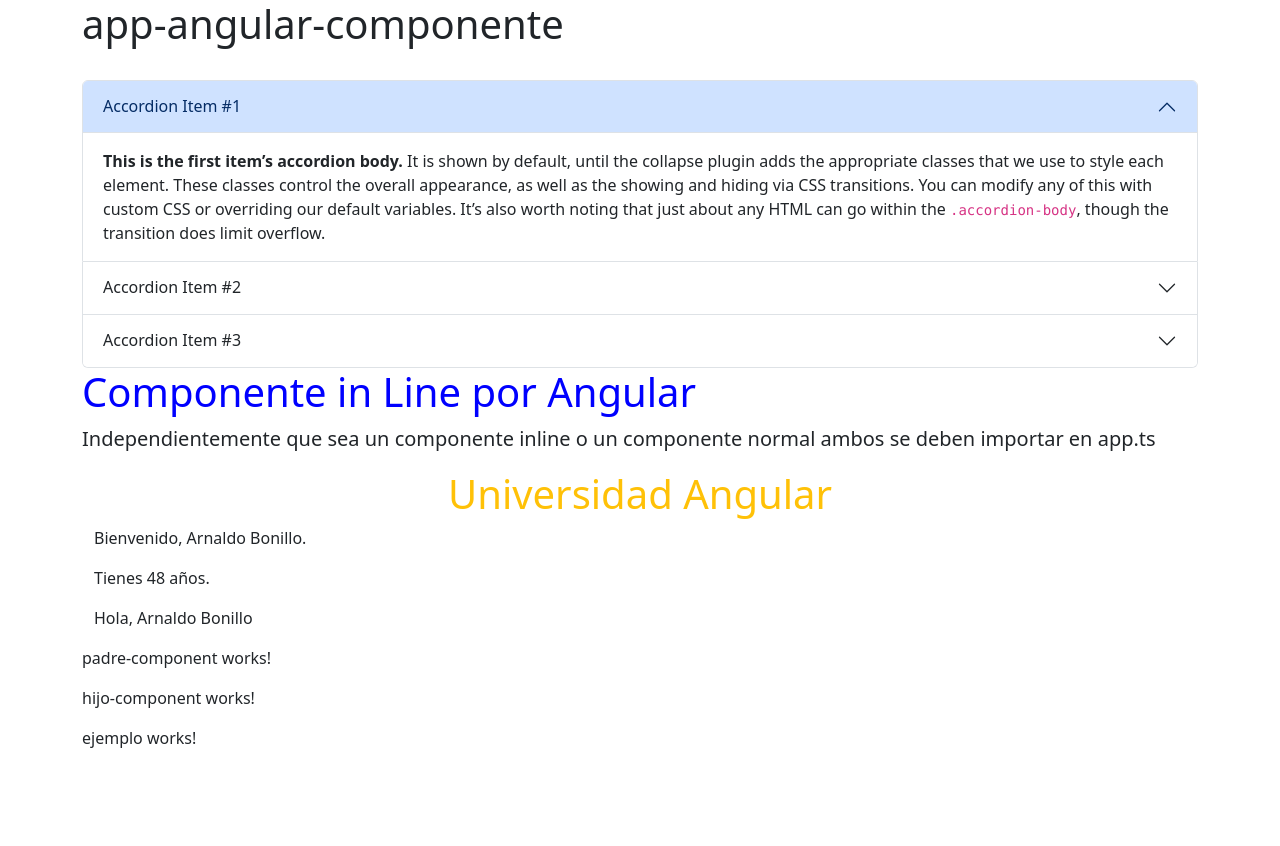
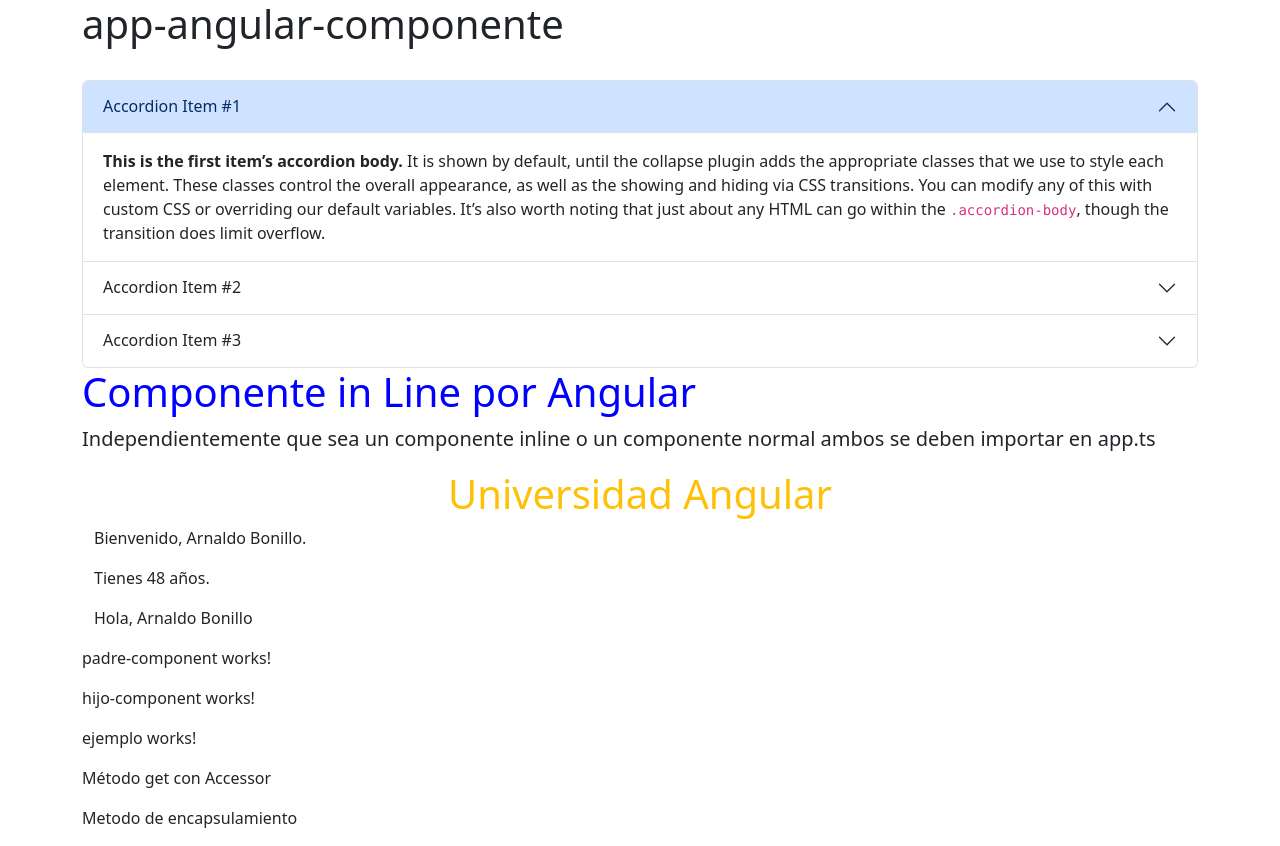
Before and after one commit to ArnBon/app-angular-componente, an Angular app: page / in a window 1280 px wide. Before the commit the page ends 800 px from the top, so only its background shows below. Built offline with nearby package versions, Linux system fonts and the light colour scheme.

Commit message:
fin clase 22 encapsulamiento de propiedades de angular

```diff
--- /dev/null
+++ b/src/app/encapsulamiento-component/encapsulamiento-component.html
@@ -0,0 +1,2 @@
+<p>{{ mostrarTitulo }}</p>
+<p>{{getmostrarTitulo()}}</p>
--- /dev/null
+++ b/src/app/encapsulamiento-component/encapsulamiento-component.ts
@@ -0,0 +1,23 @@
+import { Component } from '@angular/core';
+
+@Component({
+  selector: 'app-encapsulamiento-component',
+  imports: [],
+  templateUrl: './encapsulamiento-component.html',
+  styleUrl: './encapsulamiento-component.css',
+})
+export class EncapsulamientoComponent {
+
+  private titulo = 'Método get con Accessor';
+  private titulo2 = 'Metodo de encapsulamiento';
+
+
+  get mostrarTitulo(){
+    return this.titulo;
+  }
+
+  getmostrarTitulo() {
+    return this.titulo2;
+  }
+
+}
--- a/src/app/padre-component/padre-component.html
+++ b/src/app/padre-component/padre-component.html
@@ -1,2 +1,3 @@
 <p>padre-component works!</p>
 <app-hijo-component/>
+<app-encapsulamiento-component/>
--- a/src/app/padre-component/padre-component.ts
+++ b/src/app/padre-component/padre-component.ts
@@ -1,9 +1,10 @@
 import { Component } from '@angular/core';
 import { HijoComponent } from './hijo-component/hijo-component';
+import { EncapsulamientoComponent } from '../encapsulamiento-component/encapsulamiento-component';
 
 @Component({
   selector: 'app-padre-component',
-  imports: [HijoComponent],
+  imports: [HijoComponent, EncapsulamientoComponent],
   templateUrl: './padre-component.html',
   styleUrl: './padre-component.css',
 })
```
Also changed, not shown: src/app/encapsulamiento-component/encapsulamiento-component.css (added).
